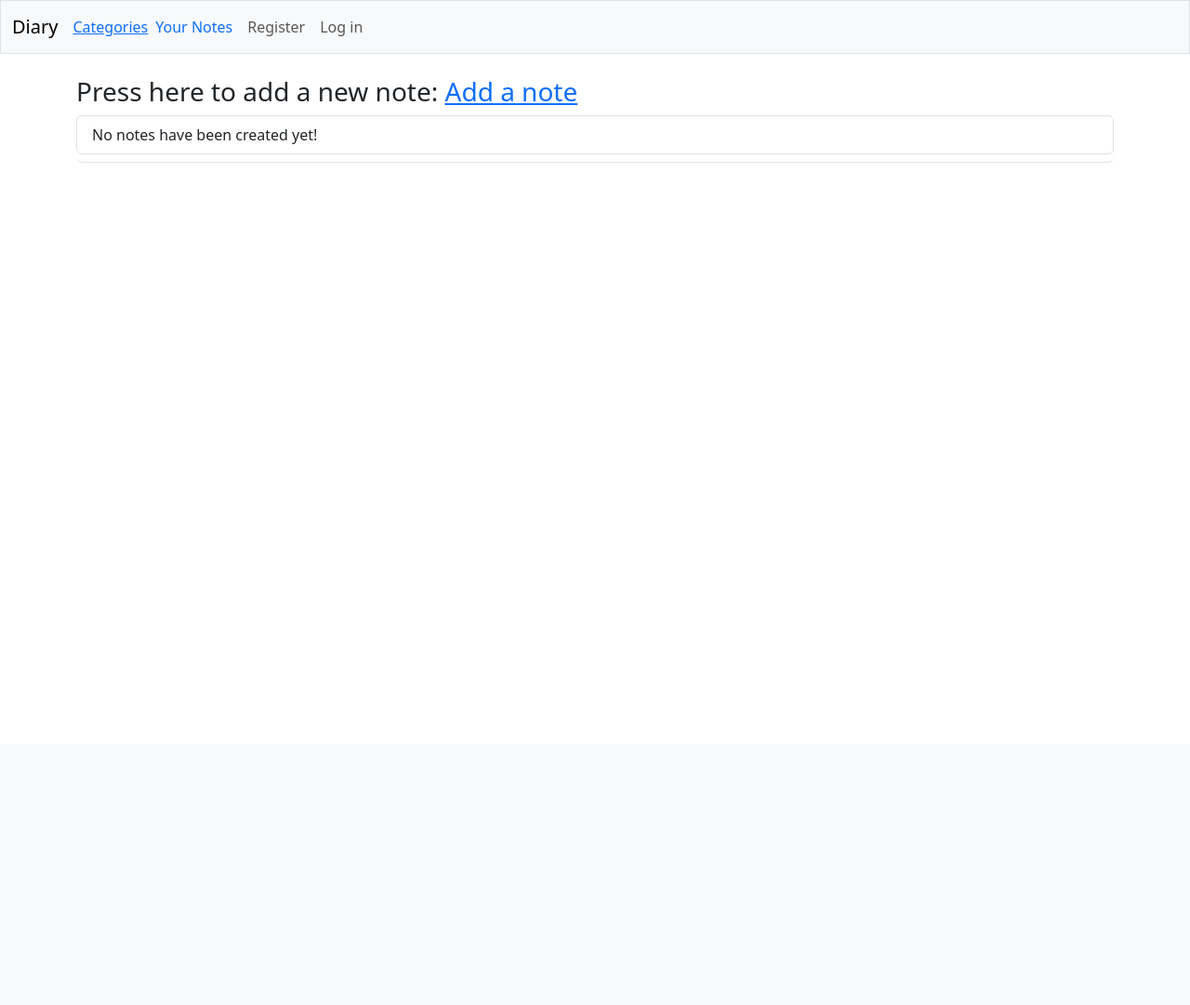
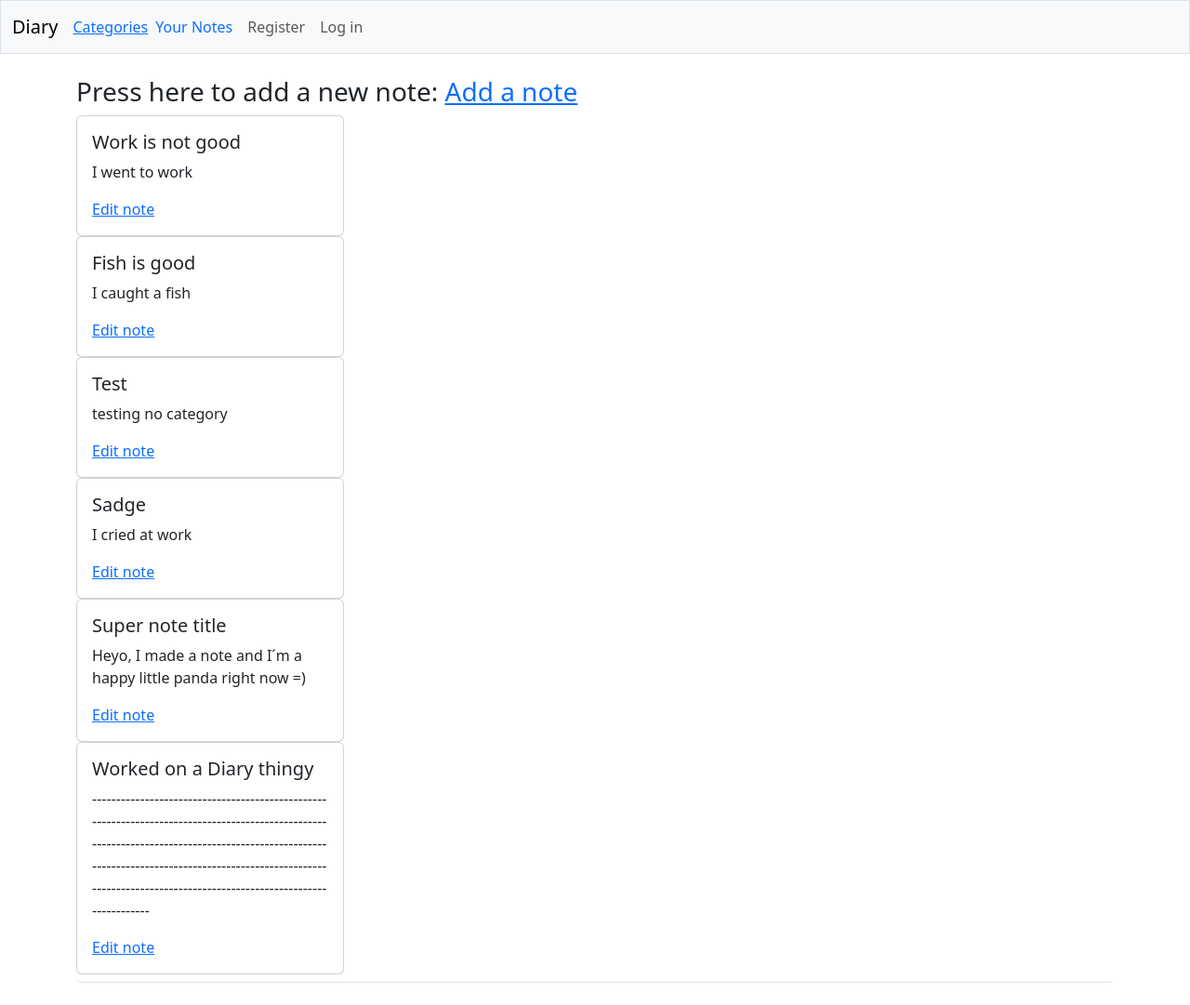
Before and after one commit to jvirkku/Diary, a Django app: page /notes/ in a window 1280 px wide. Shown: the whole page at 93% size. Before the commit the page ends 175 px from the top, so only its background shows below. Run offline with Django 5.2, Linux system fonts and the light colour scheme; data comes from the database, SQL or seed files in the repository; both versions use the stored data as it was after the commit; some libraries are stand-ins or nearby versions.

Commit message:
notes show up in /notes.

```diff
--- a/diary/models.py
+++ b/diary/models.py
@@ -13,7 +13,7 @@ class Category(models.Model):
         ('#FFFFFF', 'White'),
     ]
 
-    category_name = models.CharField(max_length=100)
+    category_name = models.CharField(max_length=100, default="No category")
     category_colour = models.CharField(max_length=7, choices=COLOUR_CHOICES, default='#FFFFFF')  #default to white
 
     class Meta:
--- a/diary/templates/diary/notes.html
+++ b/diary/templates/diary/notes.html
@@ -3,7 +3,7 @@
 {% block page_header %}
 
     <h3>Press here to add a new note:
-        <a href="{% url 'diary:index' %}">Add a note</a>
+        <a href="{% url 'diary:category_list' %}">Add a note</a>
     </h3>
 
 {% endblock page_header %}
@@ -11,14 +11,13 @@
 {% block content %}
 
     <ul class="list-group border-bottom pb-2 mb-4">
-        {% for note in diary %}
+        {% for note in notes %}
             <!-- Here we will iterate through notes -->
             <div class="card" style="width: 18rem;">
                 <div class="card-body">
                     <h5 class="card-title">{{ note.title }}</h5>
-                    <p class="card-text">Some quick example text to build on the card title and make up the bulk of the card's content.</p>
-                    <a href="#" class="card-link">Card link</a>
-                    <a href="#" class="card-link">Another link</a>
+                    <p class="card-text">{{ note.my_note }}</p>
+                    <a href="#" class="card-link">Edit note</a>
                 </div>
             </div>
         {% empty %}
```
Also changed, not shown: db.sqlite3, diary/migrations/0006_alter_category_category_name.py (added), diary/templates/diary/index.html (line endings or trailing spaces).
